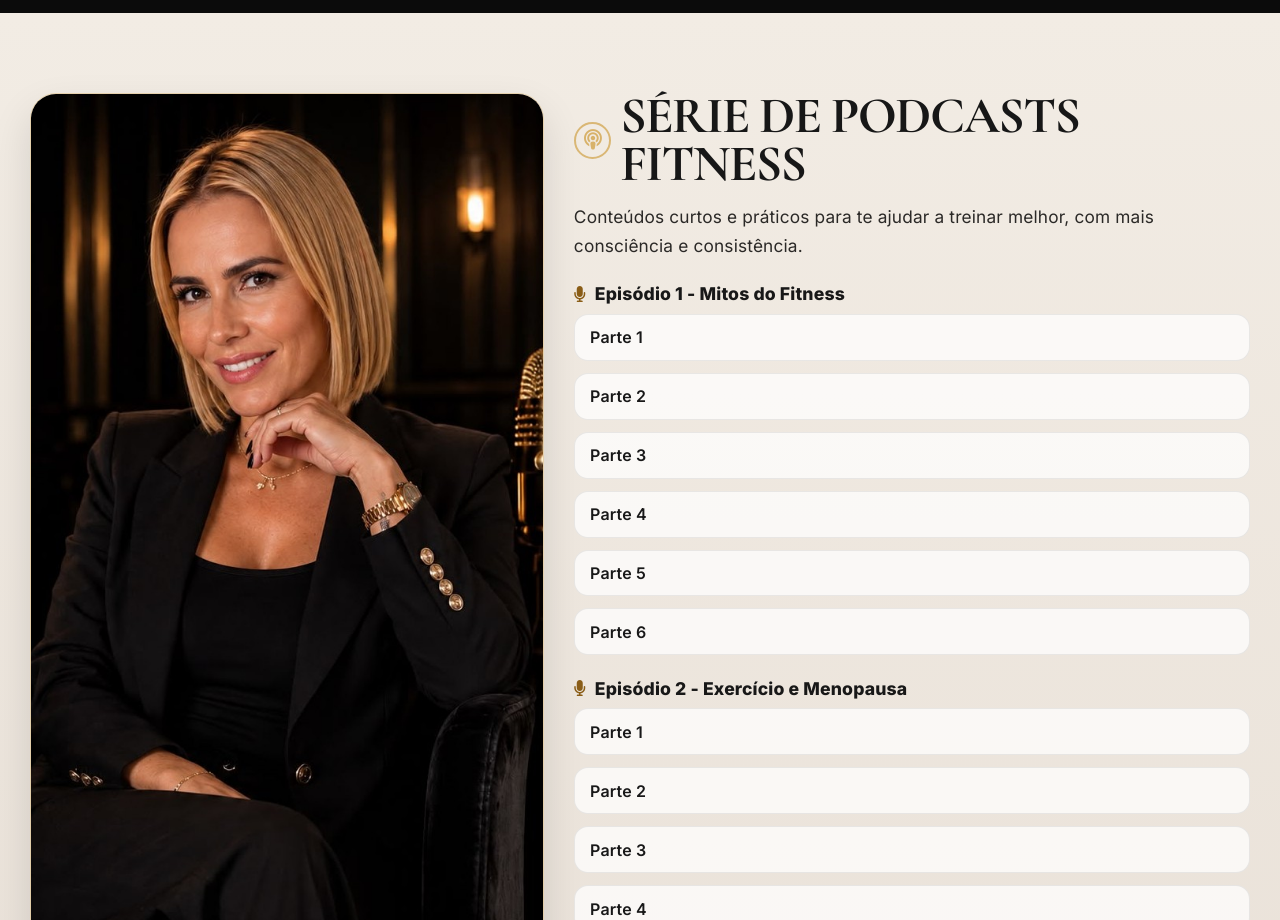
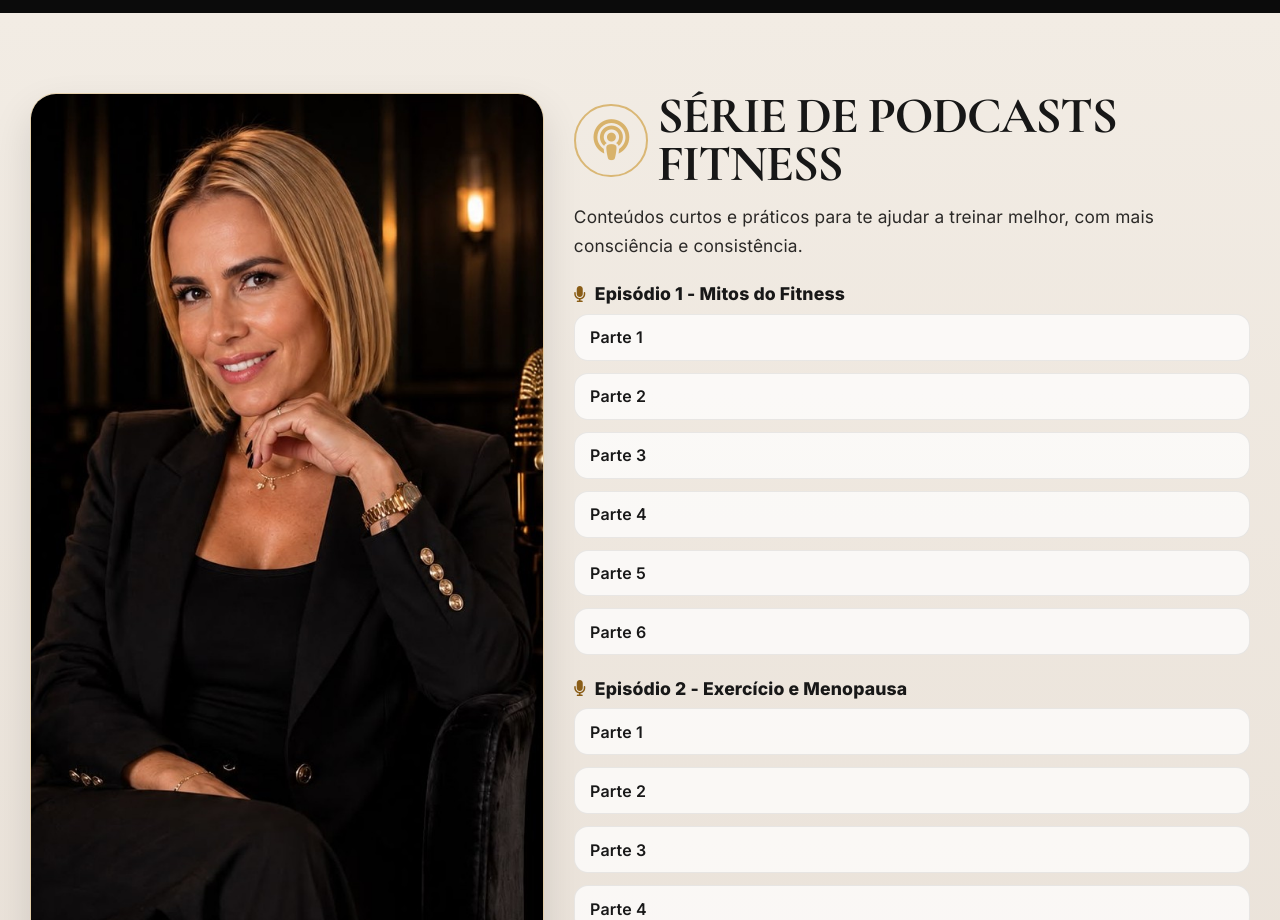
Before and after one commit to oicnanev/isabelfit, a plain HTML site: page public/index.html in a window 1280 px wide. Shown: the part 5980-6900 px from the top of the page. Drawn offline with nearby package versions, Linux system fonts and the light colour scheme.

Commit message:
resize podcast icon 2

```diff
--- a/public/css/styles.css
+++ b/public/css/styles.css
@@ -831,8 +831,8 @@ a {
 
 .podcasts-icon {
   flex-shrink: 0;
-  width: 0.72em;
-  height: 0.72em;
+  width: 1.44em;
+  height: 1.44em;
   border: 2px solid rgba(216, 178, 106, 0.9);
   border-radius: 50%;
   color: var(--isabel-gold);
@@ -841,7 +841,7 @@ a {
 }
 
 .podcasts-icon i {
-  font-size: 0.4em;
+  font-size: 0.8em;
 }
 
 .podcasts-intro {
```
